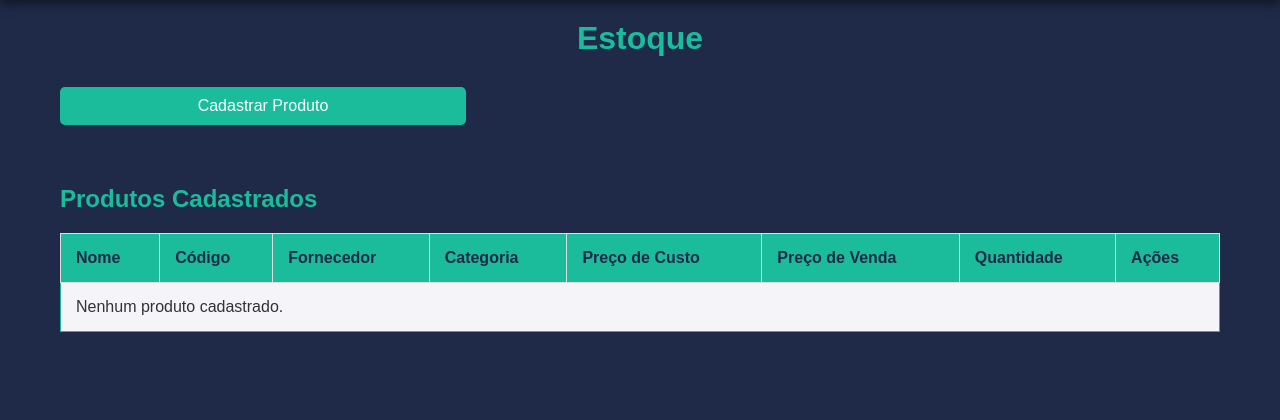
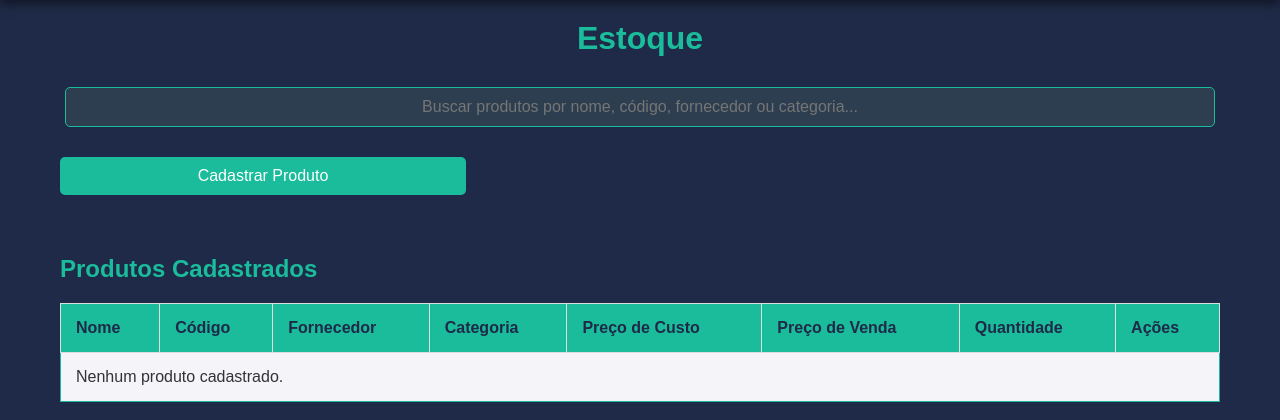
Before and after one commit to J0seAlbuquerque/StockFLow, a PHP site: page /pages/estoque.php in a window 1280 px wide. Shown: the part 66-486 px from the top of the page. Run offline with PHP 8.4, Linux system fonts and the light colour scheme; the visitor is signed in with stand-in values (Sample User, id 1); data that the repository does not hold is empty.

Commit message:
feat: Add Barra de busca

```diff
--- a/assets/css/_estoque.css
+++ b/assets/css/_estoque.css
@@ -401,6 +401,33 @@ form button:hover {
     flex: 2; /* Define o espaço do input */
 }
 
+/* Estilos para a barra de pesquisa */
+#search-input {
+    text-align: center;
+    margin-bottom: 20px;
+    padding: 10px;
+    font-size: 1rem;
+    border: 1px solid #1abc9c; /* Turquoise */
+    border-radius: 5px;
+    background-color: #2c3e50; /* Charcoal */
+    color: #f1f1f1; /* White Smoke */
+    margin: 0 5px;
+}
+
+#search-input input,
+#search-input select {
+    padding: 10px;
+    font-size: 1rem;
+    border: 1px solid #1abc9c; /* Turquoise */
+    border-radius: 5px;
+    background-color: #2c3e50; /* Charcoal */
+    color: #f1f1f1; /* White Smoke */
+    margin: 0 5px;
+}
+
+#search-input input::placeholder {
+    color: #a3c9e2; /* Light Blue */
+}
 /* Responsividade */
 @media (max-width: 768px) {
     .form-grid {
--- a/assets/js/_estoque.js
+++ b/assets/js/_estoque.js
@@ -42,3 +42,19 @@ function toggleVencimento() {
     const temVencimento = document.getElementById('tem_vencimento').checked;
     vencimentoGroup.style.display = temVencimento ? 'block' : 'none';
 }
+
+document.getElementById('search-input').addEventListener('input', function() {
+    const searchValue = this.value.toLowerCase();
+    const rows = document.querySelectorAll('#produtos-lista tbody tr');
+    rows.forEach(row => {
+        const name = row.querySelector('td:nth-child(1)').textContent.toLowerCase();
+        const code = row.querySelector('td:nth-child(2)').textContent.toLowerCase();
+        const supplier = row.querySelector('td:nth-child(3)').textContent.toLowerCase();
+        const category = row.querySelector('td:nth-child(4)').textContent.toLowerCase();
+        if (name.includes(searchValue) || code.includes(searchValue) || supplier.includes(searchValue) || category.includes(searchValue)) {
+            row.style.display = '';
+        } else {
+            row.style.display = 'none';
+        }
+    });
+});
--- a/pages/estoque.php
+++ b/pages/estoque.php
@@ -63,6 +63,9 @@ $result = $stmt->get_result();
 <div class="container">
     <div class="box">
         <h1>Estoque</h1>
+
+        <!-- Barra de pesquisa -->
+        <input type="text" id="search-input" placeholder="Buscar produtos por nome, código, fornecedor ou categoria...">
 
         <!-- Botão para abrir o pop-up -->
         <button id="open-popup-btn">Cadastrar Produto</button>
```
